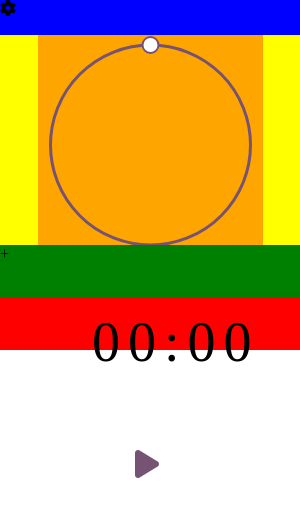
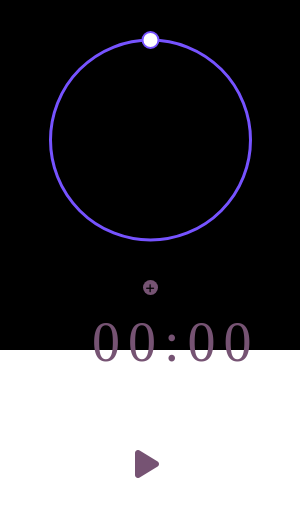
Before and after one commit to cukejianya/simple-pomodoro, an Electron app: page index.html in a window 300 px wide. Drawn offline with Linux system fonts and the light colour scheme; a web font is replaced by a local one.

Commit message:
Add session circle and remove html elements

```diff
--- a/index.css
+++ b/index.css
@@ -15,31 +15,21 @@ body {
   background-color: #000;
 }
 
-#setting {
-  background-color: blue;
-  height: 10%;
+#main {
+  display: flex;
+  height: 80%;
 }
 
-#main {
+#session {
   display: flex;
-  background-color: yellow;
-  height: 60%;
-}
-
-#count {
-  background-color: green;
-  height: 15%;
-}
-
-#placeholder {
-  background-color: red;
-  height: 15%;
+  justify-content: center;
+  height: 20%;
 }
 
 #circle {
-  background-color: orange;
   width: 75%;
   margin: 0 auto;
+  margin-top: 10%;
 }
 
 #outline {
@@ -52,7 +42,7 @@ body {
 #progress {
   cx: 110;
   cy: 110;
-  stroke: #765373;
+  stroke: #7653FF;
   stroke-width: 3px;
   fill: none;
   transition: stroke-dasharray 0.7s;
@@ -61,7 +51,7 @@ body {
 #pointer {
   cx:110;
   cy:10;
-  stroke: #765373;
+  stroke: #7653FF;
   stroke-width: 2px;
   fill: white;
   transition: transform 0.7s;
@@ -85,6 +75,7 @@ body {
 #clock {
   font-size: 56px;
   font-family: 'Simplifica';
+  color: #765373;
   letter-spacing: 8px;
   position: absolute;
   top: 40%;
@@ -93,3 +84,15 @@ body {
   margin-left: -64px;
   text-align: center;
 }
+
+.session-circle {
+  display: flex;
+  align-items: center;
+  justify-content: center;
+  font-size: 10px;
+  text-align: center;
+  width: 15px;
+  height: 15px;
+  border-radius: 50%;
+  background-color: #765373;
+}
--- a/index.html
+++ b/index.html
@@ -6,9 +6,6 @@
   </head>
   <body>
     <div id="wrapper">
-      <div id="setting">
-        <i class="fa fa-cog" aria-hidden="true"></i>
-      </div>
       <div id="main">
         <svg id="circle" width="220" height="220" viewBox ="0 0 220 220" xmlns="http://www.w3.org/2000/svg">
           <g>
@@ -20,8 +17,9 @@
         <span id="clock">00:00</span>
         <i id="control" class="fa fa-play" aria-hidden="true"></i>
       </div>
-      <div id="count"><span class='count-cirle'>+</span></div>
-      <div id="placeholder"></div>
+      <div id="session">
+        <div class='session-circle'><i class="fa fa-plus" aria-hidden="true"></i></div>
+      </div>
     </div>
     <script src="https://use.fontawesome.com/d52cff2fde.js"></script>
     <script src="index.js"></script>
```
